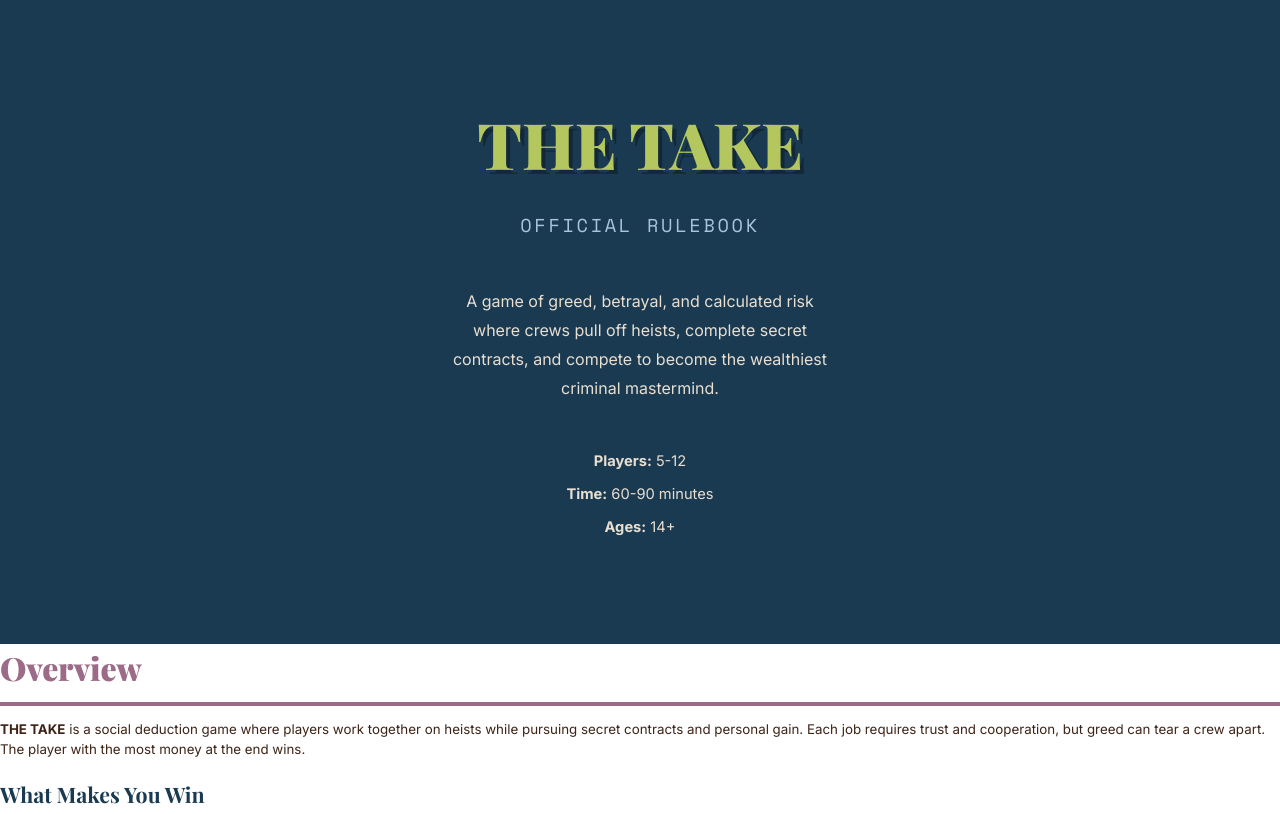
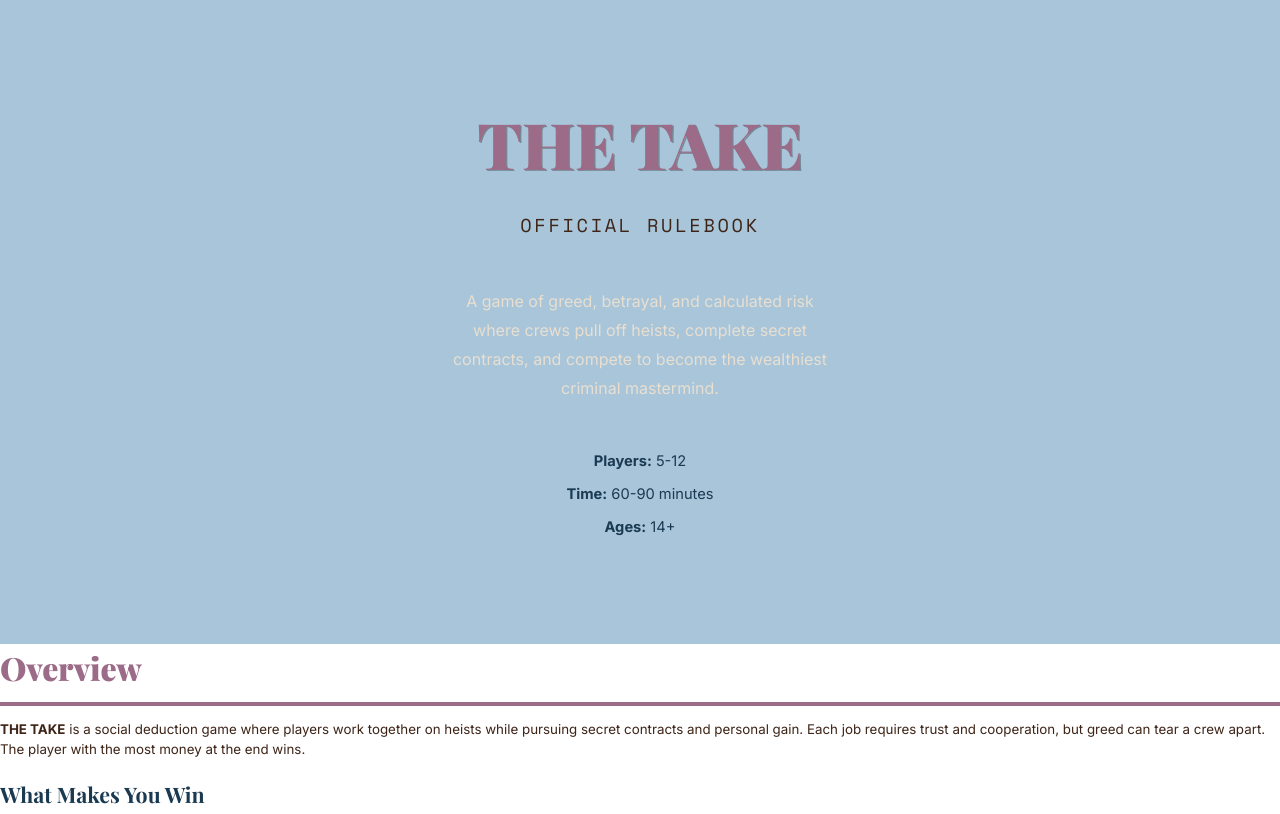
Before and after one commit to SuperGooey/thetakegame, a plain HTML site: page rulebook-en.html in a window 1280 px wide. Shown: the top 814 px of the page. Drawn offline with nearby package versions, Linux system fonts and the light colour scheme.

Commit message:
Update rulebook-en.html title page styles

```diff
--- a/rulebook-en.html
+++ b/rulebook-en.html
@@ -50,8 +50,8 @@
 
         /* Cover */
         .cover {
-            background: var(--navy-blue);
-            color: white;
+            background: var(--sky-blue);
+            color: var(--navy-blue);
             text-align: center;
             display: flex;
             flex-direction: column;
@@ -65,22 +65,22 @@
             font-family: 'Playfair Display', serif;
             font-size: 48pt;
             font-weight: 900;
-            color: var(--lime-green);
+            color: var(--purple-mauve);
             margin-bottom: 0.2in;
-            text-shadow: 3pt 3pt 0 rgba(0,0,0,0.3);
+            text-shadow: 1pt 1pt 0 rgba(0,0,0,0.3);
         }
 
         .cover-subtitle {
             font-family: 'Space Mono', monospace;
             font-size: 14pt;
-            color: var(--sky-blue);
+            color: var(--dark-brown);
             letter-spacing: 2pt;
             margin-bottom: 0.5in;
         }
 
         .cover-info {
             font-size: 11pt;
-            color: var(--cream);
+            color: var(--navy-blue);
             margin-top: 0.5in;
         }
 
```
